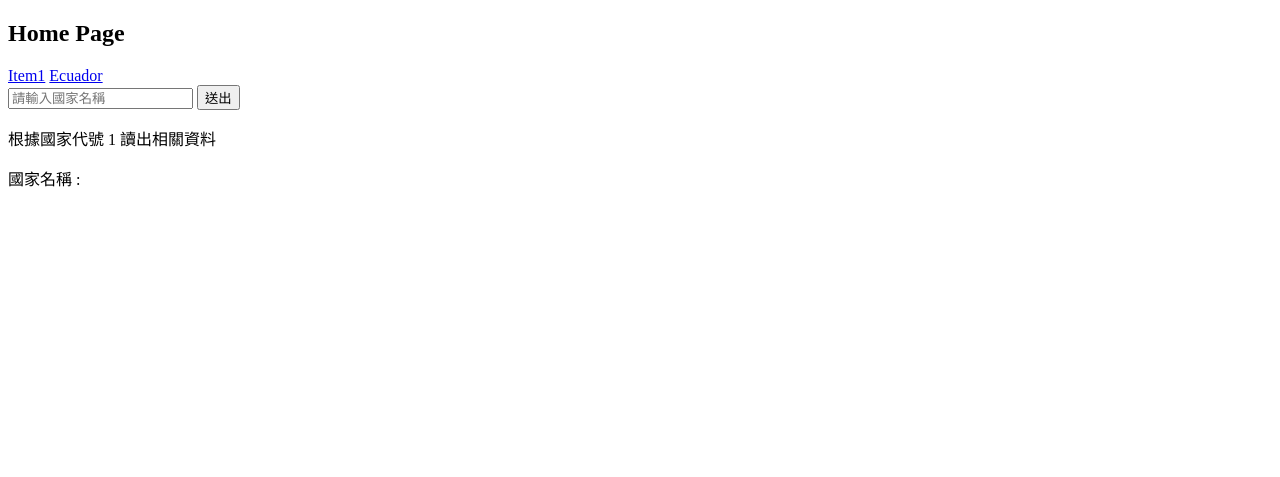
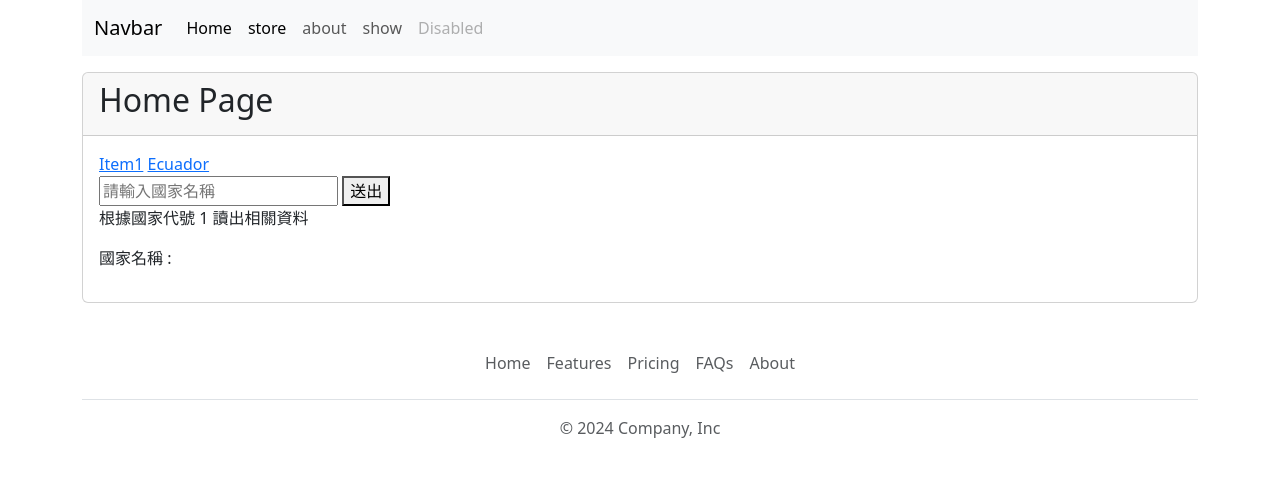
Before and after one commit to kai114615/project2, a Django app: page / in a window 1280 px wide. Shown: the top 477 px of the page. Run offline with Django 5.2, Linux system fonts and the light colour scheme; some libraries are stand-ins or nearby versions.

Commit message:
複習到20240726

```diff
--- a/home/templates/home/index.html
+++ b/home/templates/home/index.html
@@ -1,13 +1,12 @@
-<!DOCTYPE html>
-<html lang="zh-hant-TW">
-  <head>
-    <meta charset="UTF-8" />
-    <meta name="viewport" content="width=device-width, initial-scale=1.0" />
-    <title>Document</title>
-  </head>
-  <body>
+{% extends "base.html" %}
+
+{% block title %}
     <h2>Home Page</h2>
-    <a href="/?id=1">Item1</a>
+{% endblock  %}
+
+
+{% block content %}
+<a href="/?id=1">Item1</a>
     <a href="/?id=28">Ecuador</a>
     <div>
       <form method="post">
@@ -18,5 +17,6 @@
     </div>
     <p>根據國家代號 {{ id }} 讀出相關資料</p>
     <p>國家名稱 : {{ country }}</p>
-  </body>
+{% endblock  %}
+
 </html>
--- a/home/urls.py
+++ b/home/urls.py
@@ -1,9 +1,9 @@
 from django.urls import path
 from home import views
 
-
+app_name = 'home'
 urlpatterns = [
-    path('', views.index),
+    path('', views.index, name='index'),
     path('country/', views.country),
     path('categories/', views.categories),
     path('cities/', views.cities),
--- a/myapp/templates/myapp/index.html
+++ b/myapp/templates/myapp/index.html
@@ -1,6 +1,7 @@
 {% extends "base.html" %}
 
 {% block content %}
+
 
 <p>{{ now }}</p>
 <p>ID：{{ id }}</p>
--- a/myapp/urls.py
+++ b/myapp/urls.py
@@ -1,13 +1,14 @@
 from django.urls import path
 from myapp import views
 
+app_name = 'myapp'
 urlpatterns = [
-    path('', views.index),
-    path('about/', views.about),
+    path('', views.index, name='index'),
+    path('about/', views.about, name='about'),
     path('about/<int:year>', views.about),
     path('details/<uuid:product_id>', views.details),
     path('blog/<path:publish>', views.blog),
     path('course/<slug:course_name>', views.course),
-    path('show/', views.show),
+    path('show/', views.show, name='show'),
     path('abc/', views.abc, name='contact')
 ]
--- a/project2/settings.py
+++ b/project2/settings.py
@@ -81,8 +81,8 @@ DATABASES = {
         'ENGINE': 'django.db.backends.mysql',
         'NAME': 'sakila',
         'USER': 'root',
-        'PASSWORD': 'kai114615',
-        # 'PASSWORD': 'Kai114615',
+        # 'PASSWORD': 'kai114615',
+        'PASSWORD': 'Kai114615',
         'HOST': 'localhost',
         'PORT': 3306
     }
--- a/templates/base.html
+++ b/templates/base.html
@@ -12,6 +12,8 @@
       crossorigin="anonymous"
     /> -->
     <link rel="stylesheet" href="{% static 'styles/bootstrap.min.css' %}" />
+    {% block style %}
+    {% endblock  %}
   </head>
   <body>
     <div class="container">
@@ -30,6 +32,8 @@
           {% endblock %}
         </div>
       </div>
+
+      {% include "footer.html" %}
     </div>
     <!-- <h1>Hello, world!</h1> -->
     <!-- <script
@@ -38,5 +42,7 @@
       crossorigin="anonymous"
     ></script> -->
     <script src="{% static 'scripts/bootstrap.min.js' %}"></script>
+    {% block script %}
+    {% endblock  %}
   </body>
 </html>
--- /dev/null
+++ b/templates/footer.html
@@ -0,0 +1,20 @@
+<footer class="py-3 my-4">
+  <ul class="nav justify-content-center border-bottom pb-3 mb-3">
+    <li class="nav-item">
+      <a href="#" class="nav-link px-2 text-body-secondary">Home</a>
+    </li>
+    <li class="nav-item">
+      <a href="#" class="nav-link px-2 text-body-secondary">Features</a>
+    </li>
+    <li class="nav-item">
+      <a href="#" class="nav-link px-2 text-body-secondary">Pricing</a>
+    </li>
+    <li class="nav-item">
+      <a href="#" class="nav-link px-2 text-body-secondary">FAQs</a>
+    </li>
+    <li class="nav-item">
+      <a href="#" class="nav-link px-2 text-body-secondary">About</a>
+    </li>
+  </ul>
+  <p class="text-center text-body-secondary">© 2024 Company, Inc</p>
+</footer>
--- a/templates/navbar.html
+++ b/templates/navbar.html
@@ -1,15 +1,23 @@
 <nav class="navbar navbar-expand-lg bg-body-tertiary">
   <div class="container-fluid">
     <a class="navbar-brand" href="#">Navbar</a>
-        <button class="navbar-toggler" type="button" data-bs-toggle="collapse" data-bs-target="#navbarNavAltMarkup"
-            aria-controls="navbarNavAltMarkup" aria-expanded="false" aria-label="Toggle navigation">
+    <button
+      class="navbar-toggler"
+      type="button"
+      data-bs-toggle="collapse"
+      data-bs-target="#navbarNavAltMarkup"
+      aria-controls="navbarNavAltMarkup"
+      aria-expanded="false"
+      aria-label="Toggle navigation"
+    >
       <span class="navbar-toggler-icon"></span>
     </button>
     <div class="collapse navbar-collapse" id="navbarNavAltMarkup">
       <div class="navbar-nav">
-                <a class="nav-link active" aria-current="page" href="#">Home</a>
-                <a class="nav-link" href="#">Features</a>
-                <a class="nav-link" href="#">Pricing</a>
+        <a class="nav-link active" aria-current="page" href="{% url "home:index" %}">Home</a>
+        <a class="nav-link active" aria-current="page" href="{% url "myapp:index" %}">store</a>
+        <a class="nav-link" href="{% url "myapp:about" %}">about</a>
+        <a class="nav-link" href="{% url "myapp:show" %}">show</a>
         <a class="nav-link disabled" aria-disabled="true">Disabled</a>
       </div>
     </div>
```
Also changed, not shown: myapp/templates/myapp/show.html (+10 -13 lines). Lines whose indentation alone changed are shown as unchanged.
